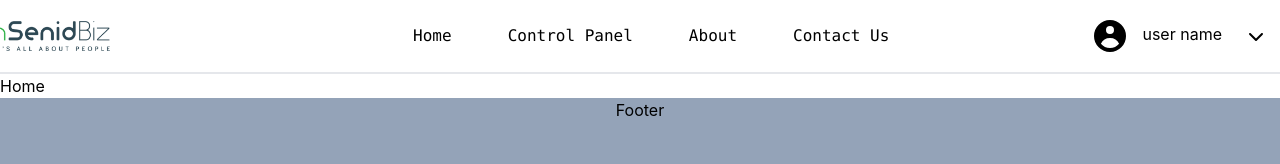
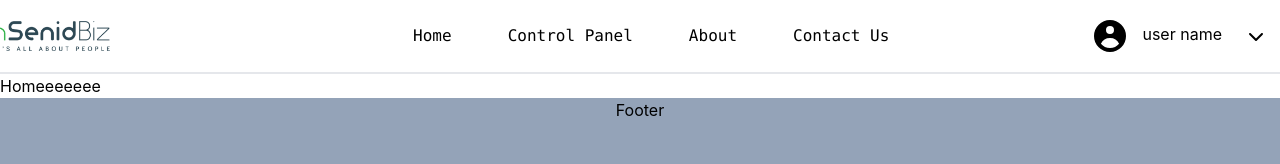
Before and after one commit to sunera321/license_management_system, a React (Create React App) app: page / in a window 1280 px wide. Shown: the top 164 px of the page. Built offline with nearby package versions, Linux system fonts and the light colour scheme.

Commit message:
Update Home component with extended text

```diff
--- a/src/page/Home.jsx
+++ b/src/page/Home.jsx
@@ -2,7 +2,7 @@ import React from 'react'
 
 const Home = () => {
   return (
-    <div>Home
+    <div>Homeeeeeee
 
     </div>
   )
```
